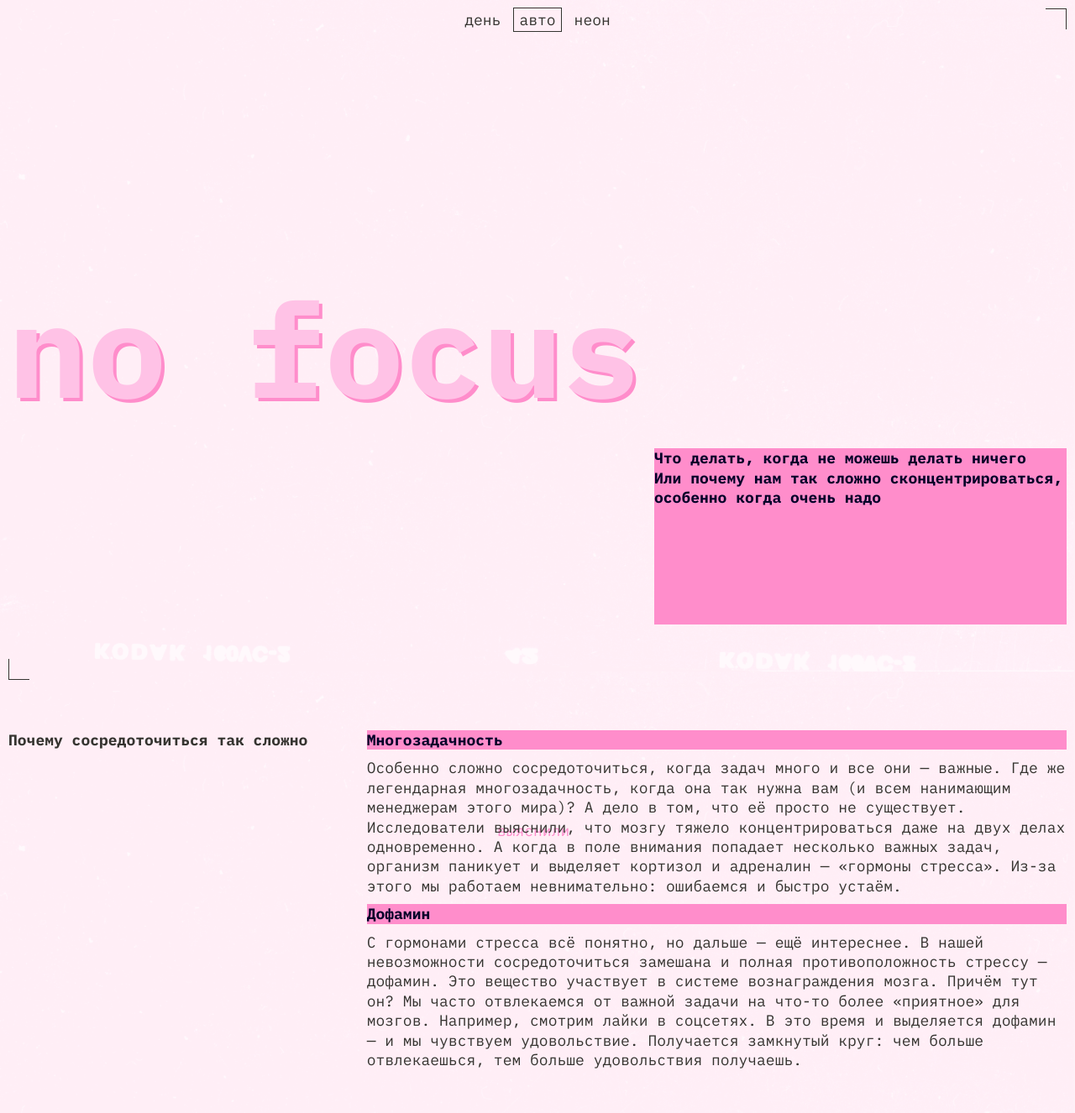
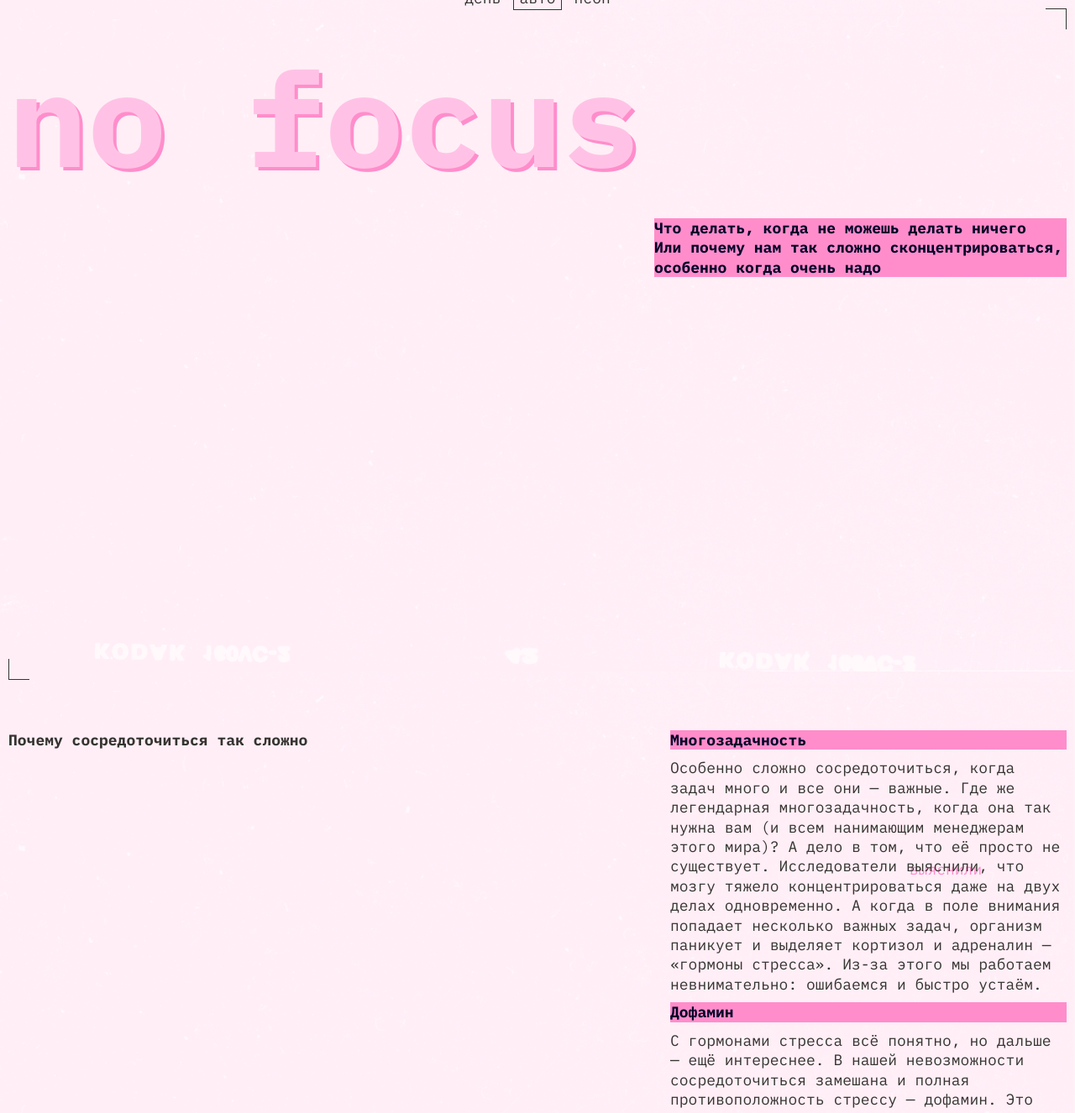
Before and after one commit to ElenaFoxy/slozhno-sosredotochitsya, a plain HTML site: page index.html in a window 1280 px wide. Shown: the top 1326 px of the page at 84% size. Drawn offline with Linux system fonts and the light colour scheme.

Commit message:
Проект 3 5 вариант для автотестов

```diff
--- a/styles/dark.css
+++ b/styles/dark.css
@@ -36,8 +36,6 @@
 
   .header_rec::before {
     content:"REC";
-    position: absolute;
-    margin-right: 28px;
     color: var(--title-color, #FF0070);
   }
   .header_rec::after {
--- a/styles/style.css
+++ b/styles/style.css
@@ -39,7 +39,7 @@ body {
     --text-color: #353430;
     --focus-color:  #FFC2E6;
     --bg-image: url(../images/cover-image-light.png);
-    --bg-color:  #F1B2CE;
+    --bg-color:  #ffeef6;
   }
 }
 
@@ -78,8 +78,9 @@ body:has(.header__theme-menu-button_type_dark:disabled) {
 
 .header {
   position: relative;
-  display: grid;
-  grid-template-rows: 1fr auto 1fr;
+  display: flex;
+  flex-direction: column;
+  /*grid-template-rows: 1fr 1fr 1fr;*/
   height: 100vh;
   min-height: 667px;
 }
@@ -179,7 +180,7 @@ body:has(.header__theme-menu-button_type_dark:disabled) {
   min-width: 355px;
   display: flex;
   justify-self: end;
-  margin-bottom: 66px;
+  align-self: flex-end;
   font-size: 18px;
   font-weight: 700;
   line-height: 23.4px;
@@ -242,7 +243,6 @@ body:has(.header__theme-menu-button_type_dark:disabled) {
   font-style: normal;
   font-weight: 700;
   line-height: 23.4px; /* 130% */
-  margin-top: 10px;
 }
 
 .main_picture {
@@ -358,7 +358,7 @@ button:disabled {
   } */
 
   .header_text {
-    max-width: 364px;
+    width: 364px;
   }
 }
 
@@ -369,7 +369,7 @@ button:disabled {
     gap: 10px;
   }
   .header_text {
-    max-width: 355px;
+    width: 355px;
   }
 }
 
@@ -380,13 +380,17 @@ button:disabled {
     flex-direction: row;
     align-items: flex-start;
     justify-content: center;
-    margin-top: 0px;
+    margin-top: -26px;
   }
 
   .main_text {
     display: grid;
-    grid-template-columns: 1fr 2fr;
+    grid-template-columns: 1fr 472px;
     gap: 10px;
+  }
+
+  .main_title {
+    margin-top: 10px;
   }
 
   .main_text_middle {
@@ -396,8 +400,7 @@ button:disabled {
   }
 
   .header_text {
-    min-width: 364px;
-    max-width: 491px;
+    width: 364px;
   }
 
  /* .books {
@@ -413,7 +416,7 @@ button:disabled {
     gap: 20px;
   }
   .header_text {
-    min-width: 491px;
+    width: 491px;
   }
 }  /*
   @media (min-width: 1024px) {
```
